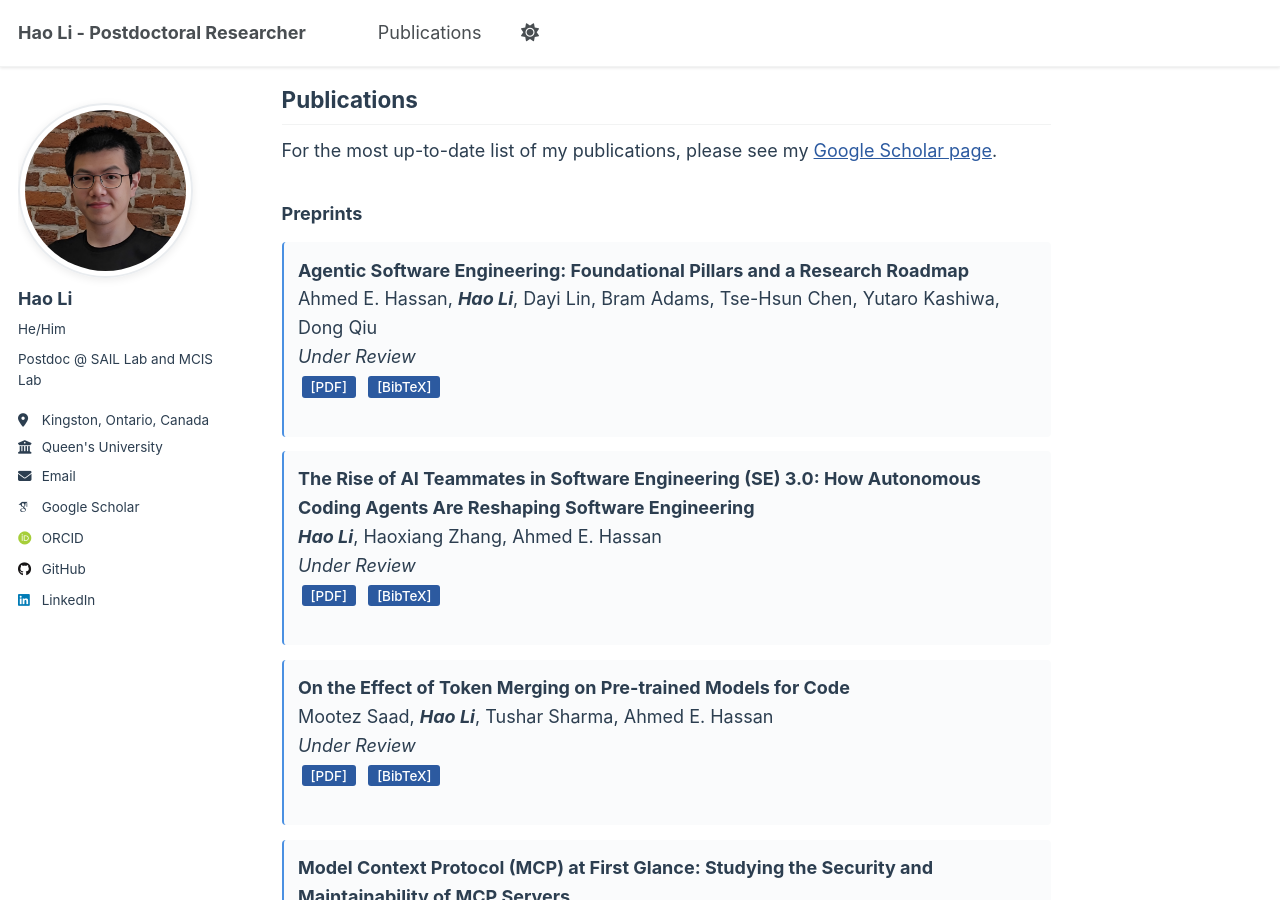
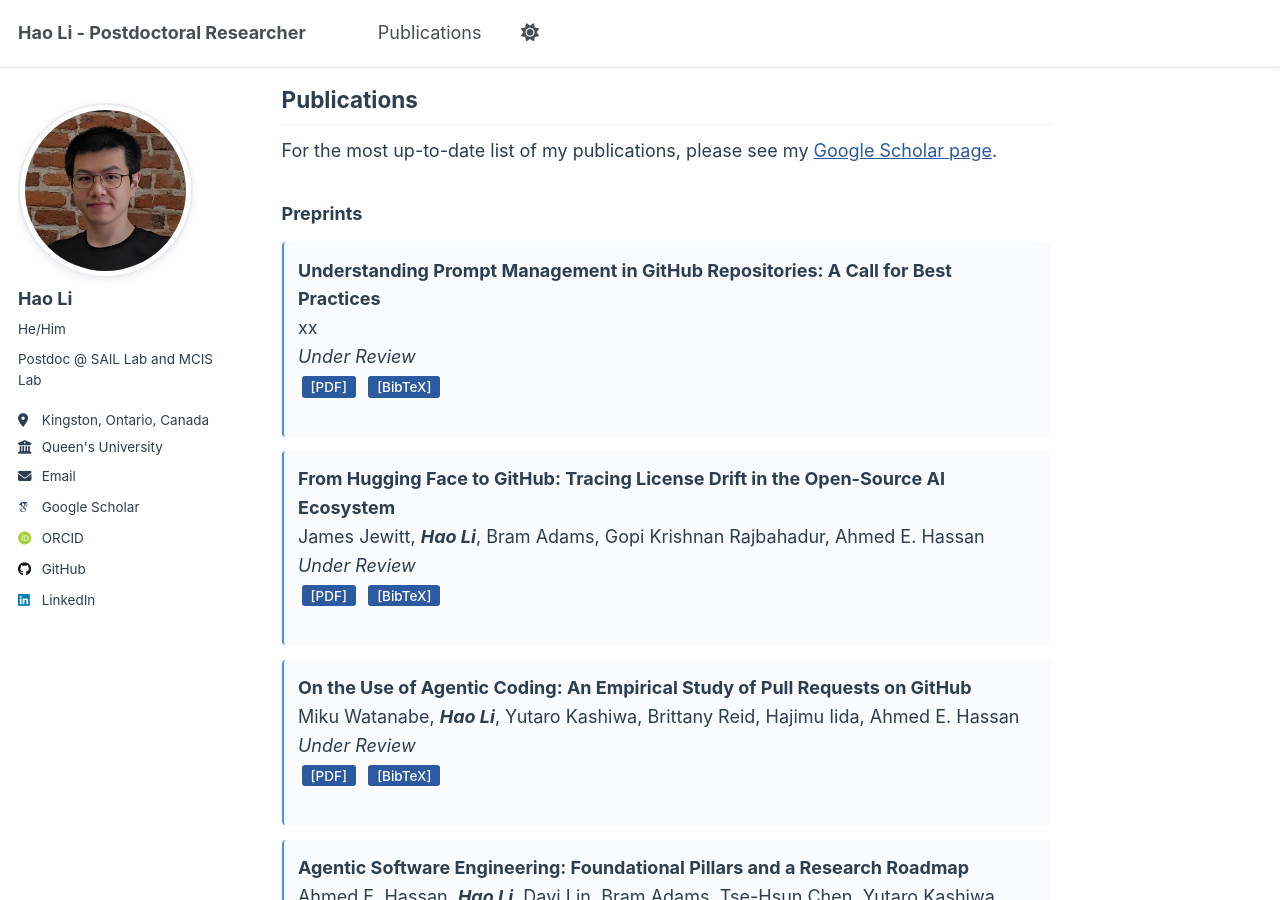
Before and after one commit to Leo-LiHao/Leo-LiHao.github.io, a Jekyll site: the page built from _pages/about.md, in a window 1280 px wide and 900 px high, scrolled down 617 px. Built offline with Jekyll 4.4.1, drawn with Linux system fonts in a browser that asks for light colours; some web fonts are replaced.

Commit message:
added papers

```diff
--- a/_pages/about.md
+++ b/_pages/about.md
@@ -32,6 +32,21 @@ I am a Postdoctoral Researcher at the [Software Analysis and Intelligence Lab (S
 For the most up-to-date list of my publications, please see my [Google Scholar page](https://scholar.google.com/citations?user=3xI3QLsAAAAJ&hl=en).
 
 ### Preprints
+
+- **Understanding Prompt Management in GitHub Repositories: A Call for Best Practices**
+  xx
+  *Under Review*
+  [[PDF]](https://leo-lihao.github.io/files/P11.pdf) [[BibTeX]](https://leo-lihao.github.io/files/P11.bib)
+
+- **From Hugging Face to GitHub: Tracing License Drift in the Open-Source AI Ecosystem**
+  James Jewitt, ***Hao Li***, Bram Adams, Gopi Krishnan Rajbahadur, Ahmed E. Hassan
+  *Under Review*
+  [[PDF]](https://leo-lihao.github.io/files/P10.pdf) [[BibTeX]](https://leo-lihao.github.io/files/P10.bib)
+
+- **On the Use of Agentic Coding: An Empirical Study of Pull Requests on GitHub**
+  Miku Watanabe, ***Hao Li***, Yutaro Kashiwa, Brittany Reid, Hajimu Iida, Ahmed E. Hassan
+  *Under Review*
+  [[PDF]](https://leo-lihao.github.io/files/P9.pdf) [[BibTeX]](https://leo-lihao.github.io/files/P9.bib)
 
 - **Agentic Software Engineering: Foundational Pillars and a Research Roadmap**
   Ahmed E. Hassan, ***Hao Li***, Dayi Lin, Bram Adams, Tse-Hsun Chen, Yutaro Kashiwa, Dong Qiu
--- /dev/null
+++ b/files/P10.bib
@@ -0,0 +1,6 @@
+@article{jewitt2025tracing,
+      title={From Hugging Face to GitHub: Tracing License Drift in the Open-Source AI Ecosystem},
+      author={James Jewitt, Hao Li, Bram Adams, Gopi Krishnan Rajbahadur, Ahmed E. Hassan},
+      journal={arXiv preprint arXiv:2509.09873},
+      year={2025}
+}
--- /dev/null
+++ b/files/P11.bib
@@ -0,0 +1,6 @@
+@article{li2025promptmanage,
+      title={Understanding Prompt Management in GitHub Repositories: A Call for Best Practices},
+      author={Hao Li and Hicham Masri and Filipe R. Cogo and Abdul Ali Bangash and Bram Adams and Ahmed E. Hassan},
+      journal={arXiv preprint arXiv:2509.12421},
+      year={2025}
+}
--- /dev/null
+++ b/files/P9.bib
@@ -0,0 +1,6 @@
+@article{watanabe2025useagentic,
+      title={On the Use of Agentic Coding: An Empirical Study of Pull Requests on GitHub},
+      author={Miku Watanabe and Hao Li and Yutaro Kashiwa and Brittany Reid and Hajimu Iida and Ahmed E. Hassan},
+      journal={arXiv preprint arXiv:2509.14745},
+      year={2025}
+}
```
Also changed, not shown: 3 other files.
